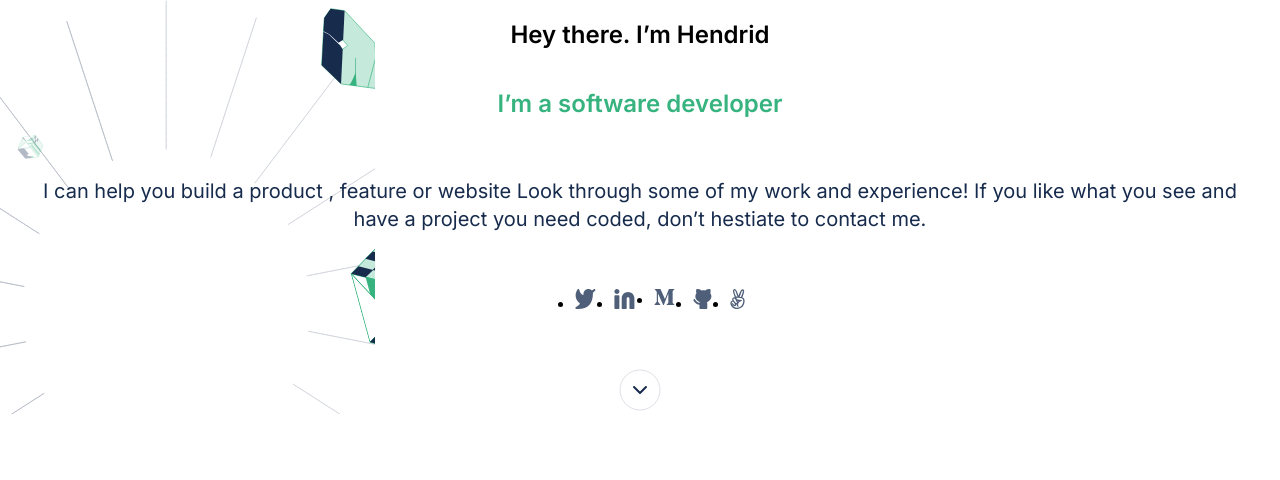
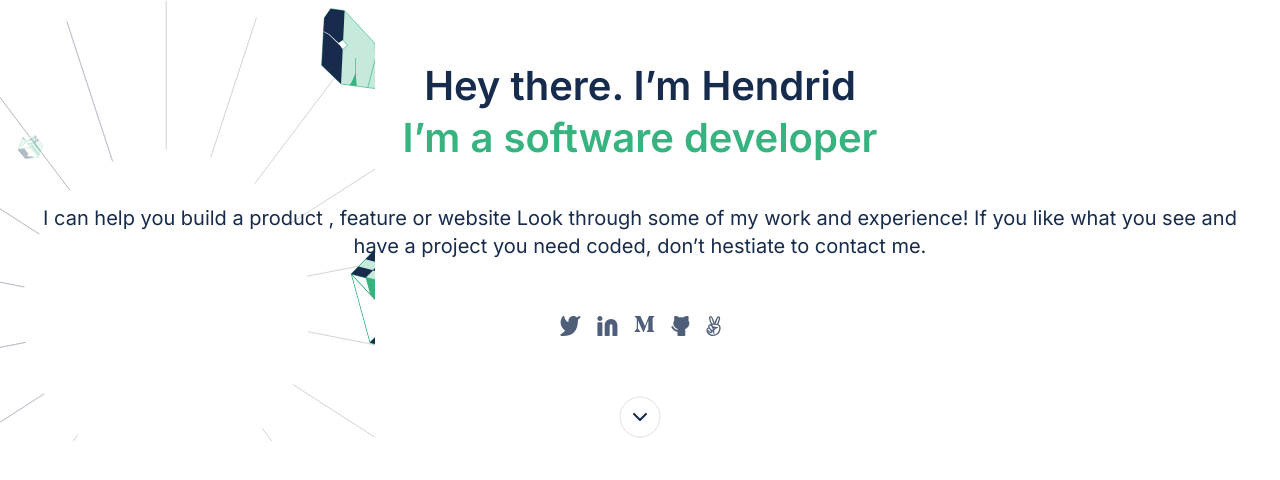
Before and after one commit to hendridg/portfolio-microverse, a PHP site: page / in a window 1280 px wide. Shown: the part 75-555 px from the top of the page. Run offline with PHP 8.4, Linux system fonts and the light colour scheme.

Commit message:
Adjust style ul and h1 title

```diff
--- a/style.css
+++ b/style.css
@@ -13,7 +13,7 @@ body {
 }
 
 /* Tipography */
-h2 {
+h1 {
   font-family: 'Inter', sans-serif;
   font-style: normal;
   font-weight: bold;
@@ -54,7 +54,7 @@ header {
   text-align: center;
 }
 
-.headline h2:first-child {
+.headline h1:first-child {
   margin-top: 1.5em;
 }
 
@@ -69,9 +69,15 @@ header {
 }
 
 .social-media {
+  list-style: none;
+  padding: 0;
   display: flex;
+  justify-content: center;
   width: 170px;
-  justify-content: space-between;
+}
+
+li {
+  margin: 0 8px;
 }
 
 button {
```
